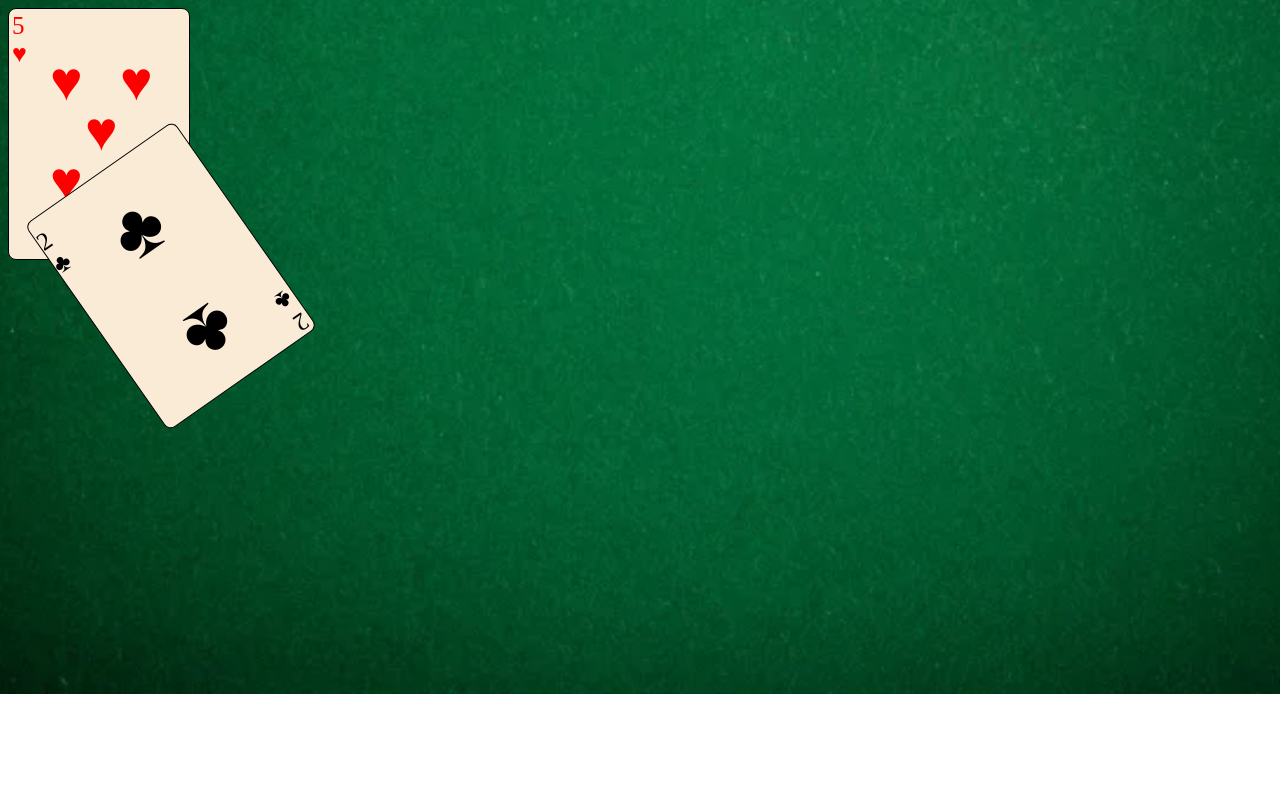
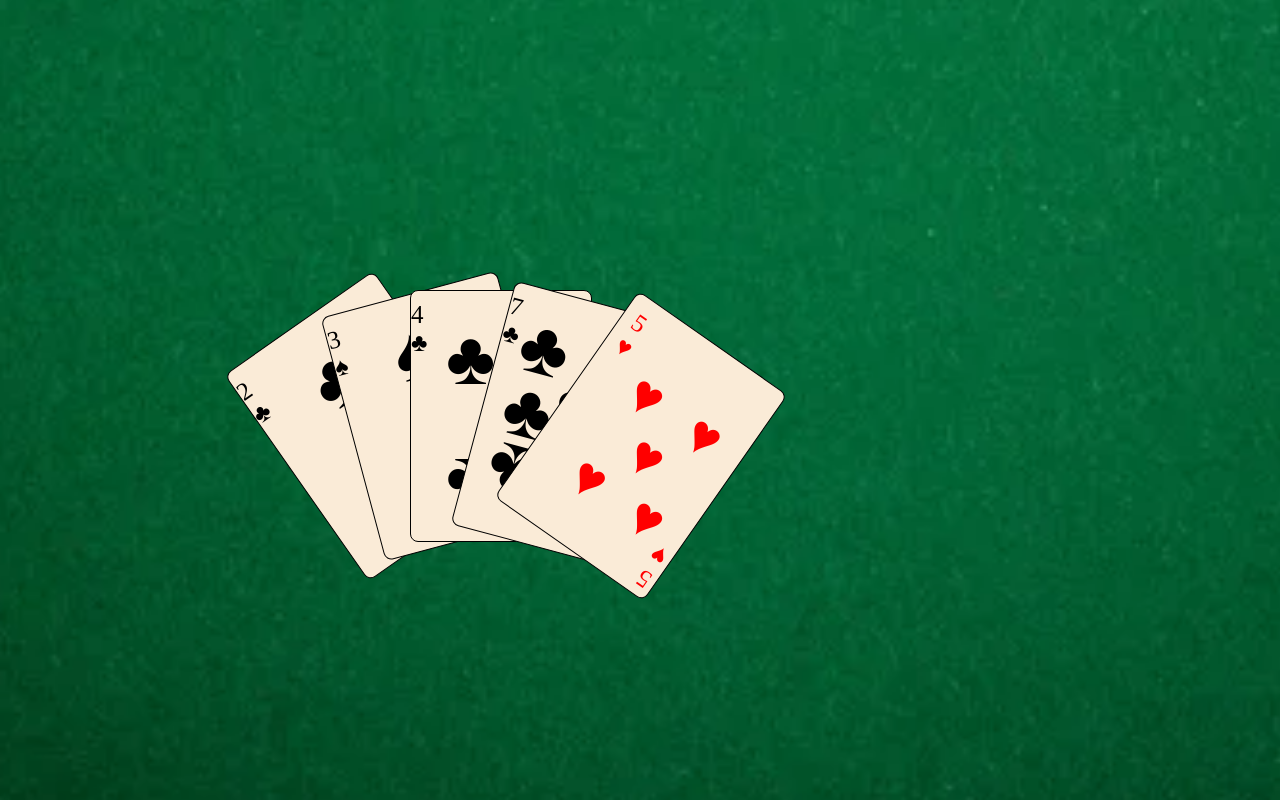
Before and after one commit to Ivaneer/Marcas, a plain HTML site: page baraja-cartas/baraja.html in a window 1280 px wide. Drawn offline with Linux system fonts and the light colour scheme.

Commit message:
Add files via upload

```diff
--- a/baraja-cartas/baraja.html
+++ b/baraja-cartas/baraja.html
@@ -4,7 +4,7 @@
   <meta charset="utf-8">
   <title>Mi baraja de cartas</title>
   <link rel="shortcut icon" href="images/baraja.png"/>
-	<link rel="stylesheet" type="text/css" href="styles/styles.css">
+  <link rel="stylesheet" type="text/css" href="style/styles.css">
 </head>
 <body>
 <div id="cinco_corazones" class="carta">
@@ -21,14 +21,45 @@
 <div id="dos_treboles" class="carta">
      <div class="numero2">2<br>&#9827</div>
      <div class="numero2invert">2<br>&#9827</div>
-	   <div class="palo_treboles">
+     <div class="palo_3treboles">
          <div class="palo" id="palo1">&#9827</div>
          <div class="palo" id="palo2">&#9827</div>
    </div>
-<div>
-  <div>
+ </div>
+<div id="cuatro_treboles" class="carta">
+  <div class="numero4">4<br>&#9827</div>
+  <div class="numero4invert">4<br>&#9827</div>
+  <div class="palo_4treboles">
+         <div class="palo" id="palo1">&#9827</div>
+         <div class="palo" id="palo2">&#9827</div>
+         <div class="palo" id="palo3">&#9827</div>
+         <div class="palo" id="palo4">&#9827</div>
+   </div>
+</div>
+<div id="tres_picas" class="carta">
+  <div class="numero3">3<br>&#9824</div>
+  <div class="numero3invert">3<br>&#9824</div>
+  <div class="palo_picas">
+         <div class="palo" id="palo1">&#9824</div>
+         <div class="palo" id="palo2">&#9824</div>
+         <div class="palo" id="palo3">&#9824</div>
+   </div>
+</div>
+<div id="siete_treboles" class="carta">
+  <div class="numero7">7<br>&#9827</div>
+  <div class="numero7invert">7<br>&#9827</div>
+  <div class="palo_7treboles">
+         <div class="palo" id="palo1">&#9827</div>
+         <div class="palo" id="palo2">&#9827</div>
+         <div class="palo" id="palo3">&#9827</div>
+         <div class="palo" id="palo4">&#9827</div>
+         <div class="palo" id="palo5">&#9827</div>
+         <div class="palo" id="palo6">&#9827</div>
+         <div class="palo" id="palo7">&#9827</div>
+   </div>
+</div>
 
-</div>
+
   </div>
 </body>
 </html>
--- /dev/null
+++ b/baraja-cartas/style/styles.css
@@ -0,0 +1,357 @@
+body{
+ background: url(../images/mesa.jpg) no-repeat center;
+ background-size:180%;
+}
+.carta{
+    border: 1px solid black;
+    height: 250px;
+    width: 180px;
+    border-radius: 8px;
+    background-color: antiquewhite;
+
+}
+#cinco_corazones{
+    transform: rotate(35deg);
+    position: absolute;
+    top: 320px;
+    left: 550px;
+    z-index: 5;
+    animation-name: cinco_corazones;
+    animation-duration: 2s;
+}
+#cinco_corazones:hover{
+    transform: rotate(35deg);
+    position: absolute;
+    top: 280px;
+    left: 590px;
+    z-index: 5;
+}
+.numero5{
+    position:absolute;
+    top: 12px;
+    left: 12px;
+    color: red;
+    font-size: 25px;
+}
+
+.numero5invert{
+    position:absolute;
+    top: 190px;
+    left: 160px;
+    transform: rotate(180deg);
+    color: red;
+    font-size: 25px;
+}
+#cinco_corazones>.palo{
+    color: red;
+    font-size: 55px;
+
+}
+#cinco_corazones>#palo1{
+    position: absolute;
+    top: 50px;
+    left: 50px;
+}
+#cinco_corazones>#palo2{
+    position: absolute;
+    top: 50px;
+    left: 120px;
+}
+#cinco_corazones>#palo3{
+    position: absolute;
+    top: 100px;
+    left: 85px;
+}
+#cinco_corazones>#palo4{
+    position: absolute;
+    top: 150px;
+    left: 50px;
+}
+#cinco_corazones>#palo5{
+    position: absolute;
+    top: 150px;
+    left: 120px;
+}
+
+.numero2{
+    position: absolute;
+    top: 10px;
+    font-size: 25px;
+}
+#dos_treboles{
+    transform: rotate(-35deg);
+    position: absolute;
+    top: 300px;
+    left: 280px;
+    z-index: 1;
+    animation-duration: 2s;
+    animation-name: dos_treboles;
+}
+#dos_treboles:hover{
+    transform: rotate(-35deg);
+    position: absolute;
+    top: 270px;
+    left: 250px;
+    z-index: 1;
+
+}
+.numero2invert{
+    position:absolute;
+    top: 195px;
+    left: 160px;
+    transform: rotate(180deg);
+    font-size: 25px;
+}
+.palo_3treboles{
+    font-size: 75px;
+}
+.palo_3treboles>#palo1{
+    position: absolute;
+    top: 25px;
+    left: 65px;
+}
+.palo_3treboles>#palo2{
+    position: absolute;
+    top: 150px;
+    left:65px;
+    transform: rotate(180deg);
+}
+#cuatro_treboles{
+    position: absolute;
+    top: 290px;
+    left: 410px;
+    z-index:3;
+    animation-name: cuatro_treboles;
+    animation-duration: 2s;
+}
+#cuatro_treboles:hover{
+    position: absolute;
+    top: 250px;
+    left: 410px;
+    z-index:3;
+}
+.numero4{
+    position: absolute;
+    top: 10px;
+    font-size: 25px;
+}
+.numero4invert{
+    position:absolute;
+    top: 195px;
+    left: 160px;
+    transform: rotate(180deg);
+    font-size: 25px;
+}
+.palo_4treboles{
+    font-size: 75px;
+}
+.palo_4treboles>#palo1{
+    position: absolute;
+    top: 25px;
+    left: 35px;
+}
+.palo_4treboles>#palo2{
+    position: absolute;
+    top: 25px;
+    left: 95px;
+}
+.palo_4treboles>#palo3{
+    position: absolute;
+    top: 150px;
+    left:35px;
+    transform: rotate(180deg);
+}
+.palo_4treboles>#palo4{
+    position: absolute;
+    top: 150px;
+    left:95px;
+    transform: rotate(180deg);
+}
+#tres_picas{
+transform: rotate(-15deg);
+    position: absolute;
+    top: 290px;
+    left: 350px;
+    z-index: 2;
+    animation-name: tres_picas;
+    animation-duration: 2s;
+}
+#tres_picas:hover{
+transform: rotate(-15deg);
+    position: absolute;
+    top: 250px;
+    left: 300px;
+    z-index: 2;
+}
+.numero3{
+    position: absolute;
+    top: 10px;
+    font-size: 25px;
+}
+.numero3invert{
+    position:absolute;
+    top: 195px;
+    left: 160px;
+    transform: rotate(180deg);
+    font-size: 25px;
+}
+.palo_picas{
+    font-size: 75px;
+}
+.palo_picas>#palo1{
+    position: absolute;
+    top: 15px;
+    left:60px;
+}
+.palo_picas>#palo2{
+    position: absolute;
+    top: 80px;
+    left: 60px;
+}
+.palo_picas>#palo3{
+    position: absolute;
+    top: 150px;
+    left:60px;
+    transform: rotate(180deg);
+}
+#siete_treboles{
+transform: rotate(15deg);
+    position: absolute;
+    top: 300px;
+    left: 480px;
+    z-index: 4;
+    animation-name: siete_treboles;
+    animation-duration: 2s;
+}
+#siete_treboles:hover{
+transform: rotate(15deg);
+    position: absolute;
+    top: 260px;
+    left: 520px;
+    z-index: 4;
+}
+
+.numero7{
+    position: absolute;
+    top: 10px;
+    font-size: 25px;
+}
+.numero7invert{
+    position:absolute;
+    top: 195px;
+    left: 160px;
+    transform: rotate(180deg);
+    font-size: 25px;
+}
+.palo_7treboles{
+    font-size: 75px;
+}
+.palo_7treboles>#palo1{
+    position: absolute;
+    top: 15px;
+    left: 20px;
+}
+.palo_7treboles>#palo2{
+    position: absolute;
+    top: 15px;
+    left: 120px;
+}
+.palo_7treboles>#palo3{
+    position: absolute;
+    top: 55px;
+    left: 70px;
+}.palo_7treboles>#palo4{
+    position: absolute;
+    top: 80px;
+    left: 20px;
+}.palo_7treboles>#palo5{
+    position: absolute;
+    top: 80px;
+    left: 120px;
+}
+.palo_7treboles>#palo6{
+    position: absolute;
+    top: 140px;
+    left:20px;
+    transform: rotate(180deg);
+}
+.palo_7treboles>#palo7{
+    position: absolute;
+    top: 140px;
+    left:120px;
+    transform: rotate(180deg);
+}
+
+
+@keyframes cinco_corazones{
+    0%{
+        position: absolute;
+        left: 70px;
+        top: 150px;
+        transform: rotate(0deg);
+    }
+    100%{
+    transform: rotate(35deg);
+    position: absolute;
+    top: 320px;
+    left: 550px;
+
+    }
+}
+
+@keyframes dos_treboles{
+    0%{
+        position: absolute;
+        left: 70px;
+        top: 150px;
+        transform: rotate(0deg);
+    }
+    100%{
+    transform: rotate(-35deg);
+    position: absolute;
+    top: 300px;
+    left: 280px;
+
+    }
+}
+@keyframes tres_picas{
+    0%{
+        position: absolute;
+        left: 70px;
+        top: 150px;
+        transform: rotate(0deg);
+    }
+    100%{
+   transform: rotate(-15deg);
+    position: absolute;
+    top: 290px;
+    left: 350px;
+    }
+}
+@keyframes cuatro_treboles{
+    0%{
+        position: absolute;
+        left: 70px;
+        top: 150px;
+        transform: rotate(0deg);
+    }
+    100%{
+    position: absolute;
+    top: 290px;
+    left: 410px;
+    }
+}
+@keyframes siete_treboles{
+    0%{
+        position: absolute;
+        left: 70px;
+        top: 150px;
+        transform: rotate(0deg);
+    }
+    100%{
+   transform: rotate(15deg);
+    position: absolute;
+    top: 300px;
+    left: 480px;
+    }
+}
```
Lines whose indentation alone changed are shown as unchanged.
